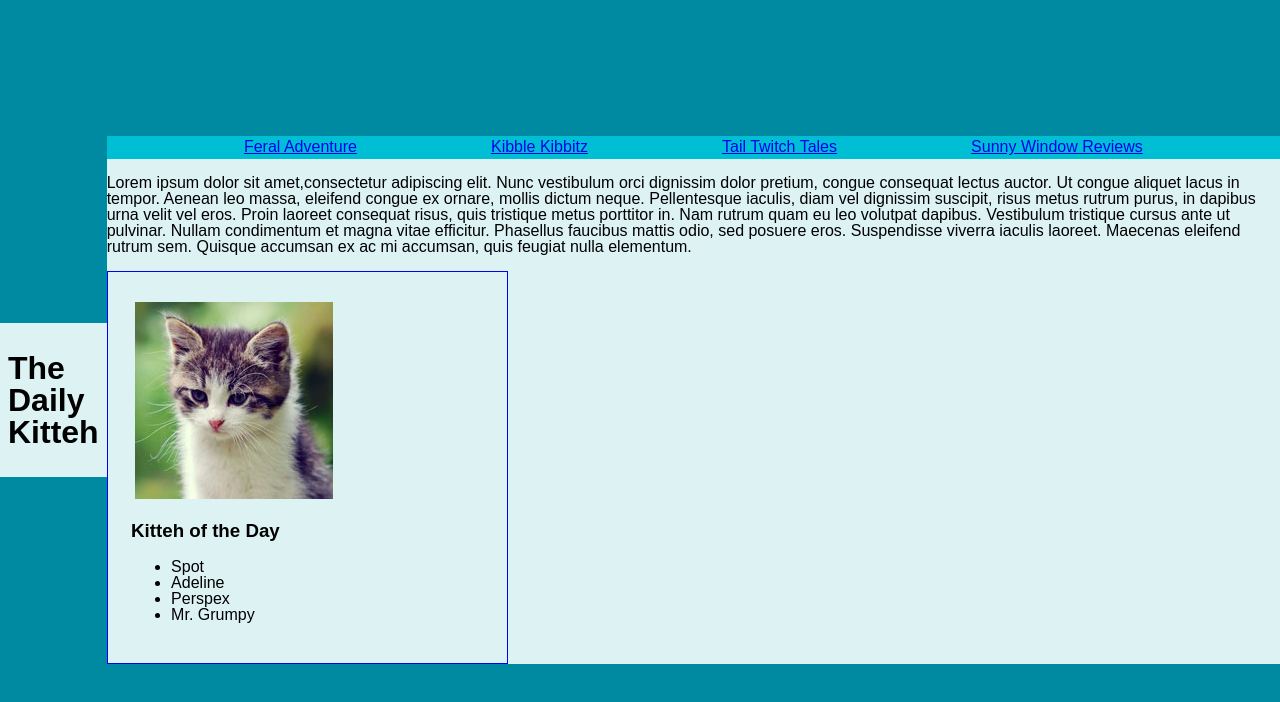
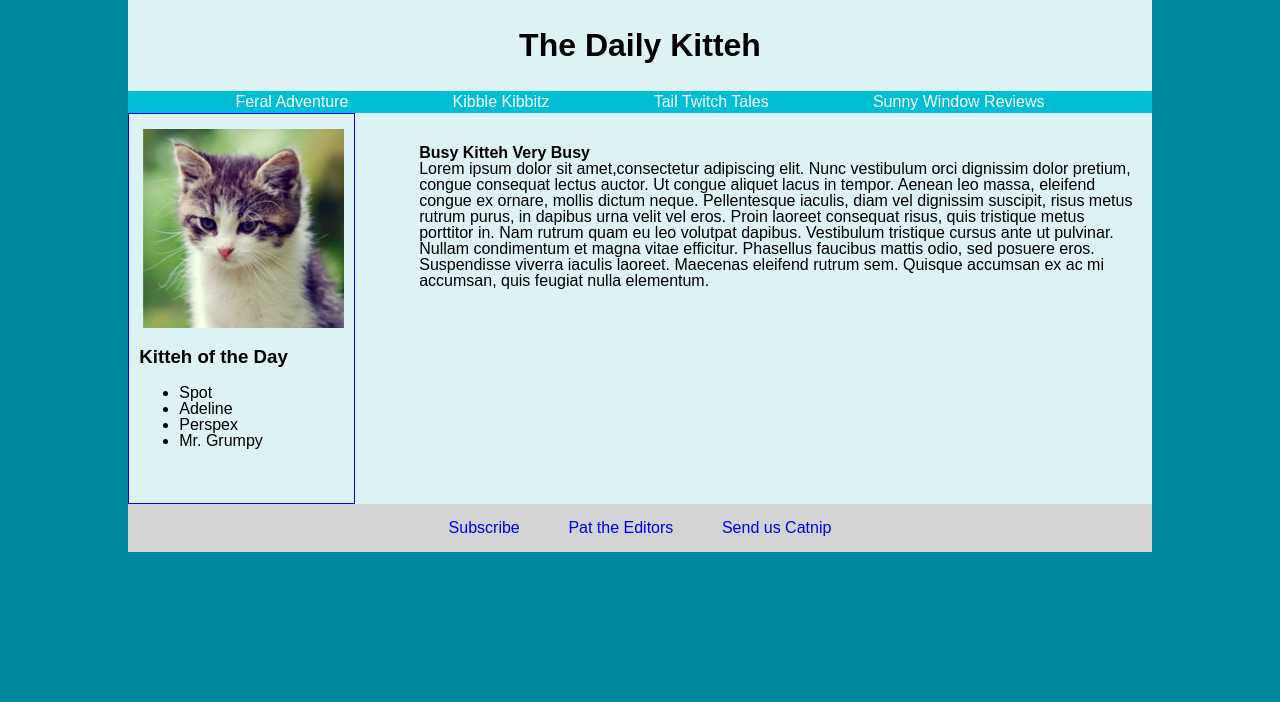
Before and after one commit to adamjjones/day-3, a website: page public/index.html in a window 1280 px wide. Drawn offline with Linux system fonts and the light colour scheme.

Commit message:
Finished!!

```diff
--- a/public/index.html
+++ b/public/index.html
@@ -10,24 +10,36 @@
   <body>
     <div class="container">
       <div class="header">
-      <h1>The Daily Kitteh</h1>
+        <h1>The Daily Kitteh</h1>
       </div>
-    </div>
-    <div>
-      <nav class="navbar">
+      <nav class="navbar-top">
         <a href="#">Feral Adventure</a>
         <a href="#">Kibble Kibbitz</a>
         <a href="#">Tail Twitch Tales</a>
         <a href="#">Sunny Window Reviews</a>
       </nav>
       <div class="blue-background">
-          <div class="content">
-              <p>Lorem ipsum dolor sit amet,consectetur adipiscing elit. Nunc vestibulum orci dignissim dolor pretium, congue consequat lectus auctor. Ut congue aliquet lacus in tempor. Aenean leo massa, eleifend congue ex ornare, mollis dictum neque. Pellentesque iaculis, diam vel dignissim suscipit, risus metus rutrum purus, in dapibus urna velit vel eros. Proin laoreet consequat risus, quis tristique metus porttitor in. Nam rutrum quam eu leo volutpat dapibus. Vestibulum tristique cursus ante ut pulvinar. Nullam condimentum et magna vitae efficitur. Phasellus faucibus mattis odio, sed posuere eros. Suspendisse viverra iaculis laoreet. Maecenas eleifend rutrum sem. Quisque accumsan ex ac mi accumsan, quis feugiat nulla elementum.</p>
-            </div>
+        <div class="right-content">
+          <p>
+            <strong>Busy Kitteh Very Busy</strong> <br />
+            Lorem ipsum dolor sit amet,consectetur adipiscing elit. Nunc
+            vestibulum orci dignissim dolor pretium, congue consequat lectus
+            auctor. Ut congue aliquet lacus in tempor. Aenean leo massa,
+            eleifend congue ex ornare, mollis dictum neque. Pellentesque
+            iaculis, diam vel dignissim suscipit, risus metus rutrum purus, in
+            dapibus urna velit vel eros. Proin laoreet consequat risus, quis
+            tristique metus porttitor in. Nam rutrum quam eu leo volutpat
+            dapibus. Vestibulum tristique cursus ante ut pulvinar. Nullam
+            condimentum et magna vitae efficitur. Phasellus faucibus mattis
+            odio, sed posuere eros. Suspendisse viverra iaculis laoreet.
+            Maecenas eleifend rutrum sem. Quisque accumsan ex ac mi accumsan,
+            quis feugiat nulla elementum.
+          </p>
+        </div>
         <div class="side-div">
           <img src="../kitteh.png" />
-          <h3>Kitteh of the Day</h5>
-          <ul>
+          <h3>Kitteh of the Day</h3>
+          <ul class="kitteh-list">
             <li>Spot</li>
             <li>Adeline</li>
             <li>Perspex</li>
@@ -35,6 +47,13 @@
           </ul>
         </div>
       </div>
+      <div class="footer">
+        <nav class="navbar-bottom">
+          <a href="#">Subscribe</a>
+          <a href="#">Pat the Editors</a>
+          <a href="#">Send us Catnip</a>
+        </nav>
+      </div>
     </div>
   </body>
 </html>
--- a/public/screen.css
+++ b/public/screen.css
@@ -2,7 +2,9 @@
   font: 16px / 1 sans-serif;
 }
 
-div {
+h2 {
+  display: flex;
+  justify-content: center;
 }
 
 html {
@@ -14,11 +16,9 @@ img {
 }
 
 body {
-  display: flex;
   margin: 0;
   min-height: 100%;
   background-color: #008aa1;
-  /*width: 70%;*/
   justify-content: center;
   align-items: center;
 }
@@ -26,10 +26,18 @@ body {
 a {
   display: flex;
   flex-direction: row;
+  justify-content: center;
+  text-decoration: none;
+}
+
+.white {
+  color: white;
 }
 
 .container {
   background-color: #008aa1;
+  margin-right: 10%;
+  margin-left: 10%;
 }
 
 .header {
@@ -38,13 +46,18 @@ a {
   background-color: #ddf2f3;
   padding: 0.5rem;
   margin: 0px;
+  justify-content: center;
+  align-items: center;
 }
 
-.navbar {
+.navbar-top {
   display: flex;
   justify-content: space-evenly;
   background-color: #00bfd5;
   padding: 0.2rem;
+}
+.navbar-top a {
+  color: white;
 }
 
 .blue-background {
@@ -53,15 +66,38 @@ a {
 }
 
 .side-div {
+  display: flex;
+  flex-direction: column;
   border: 0.1rem solid blue;
-  padding: 2%;
+  padding: 1%;
   justify-content: flex-start;
-  width: 30%;
+  width: 20%;
+  height: 23rem;
+}
+.kitteh-list {
+  margin-top: 0px;
 }
 
-.content {
+.right-content {
   display: flex;
   flex-direction: row;
-  align-content: right;
   justify-content: flex-end;
+  width: 70%;
+  float: right;
+  padding: 1rem;
 }
+
+.footer {
+  background-color: #d3d3d3;
+}
+
+.navbar-bottom {
+  display: flex;
+  margin-left: 25%;
+  margin-right: 25%;
+  align-content: center;
+  justify-content: space-evenly;
+  color: black;
+  text-decoration: none;
+  padding: 1rem;
+}
```
